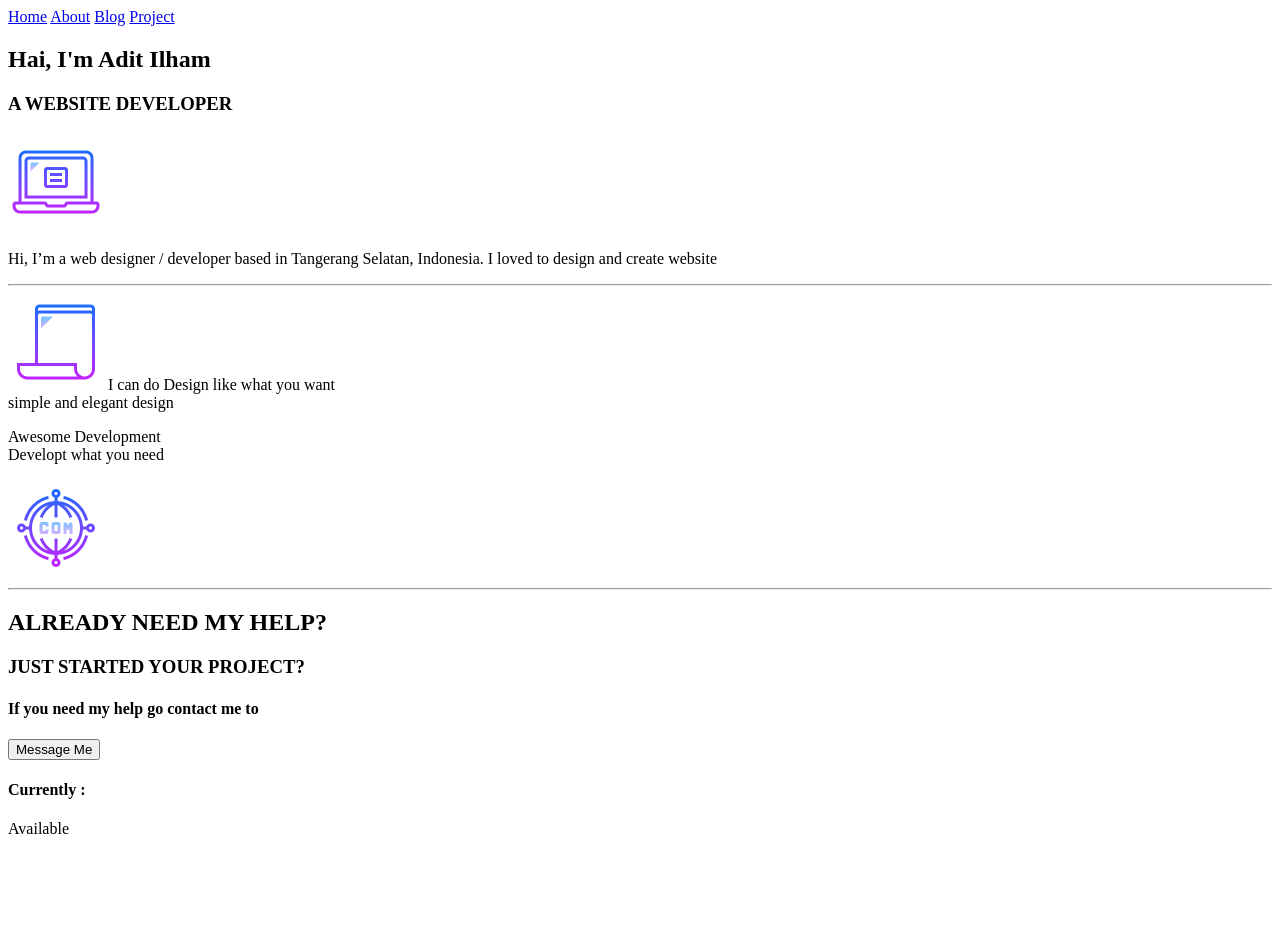
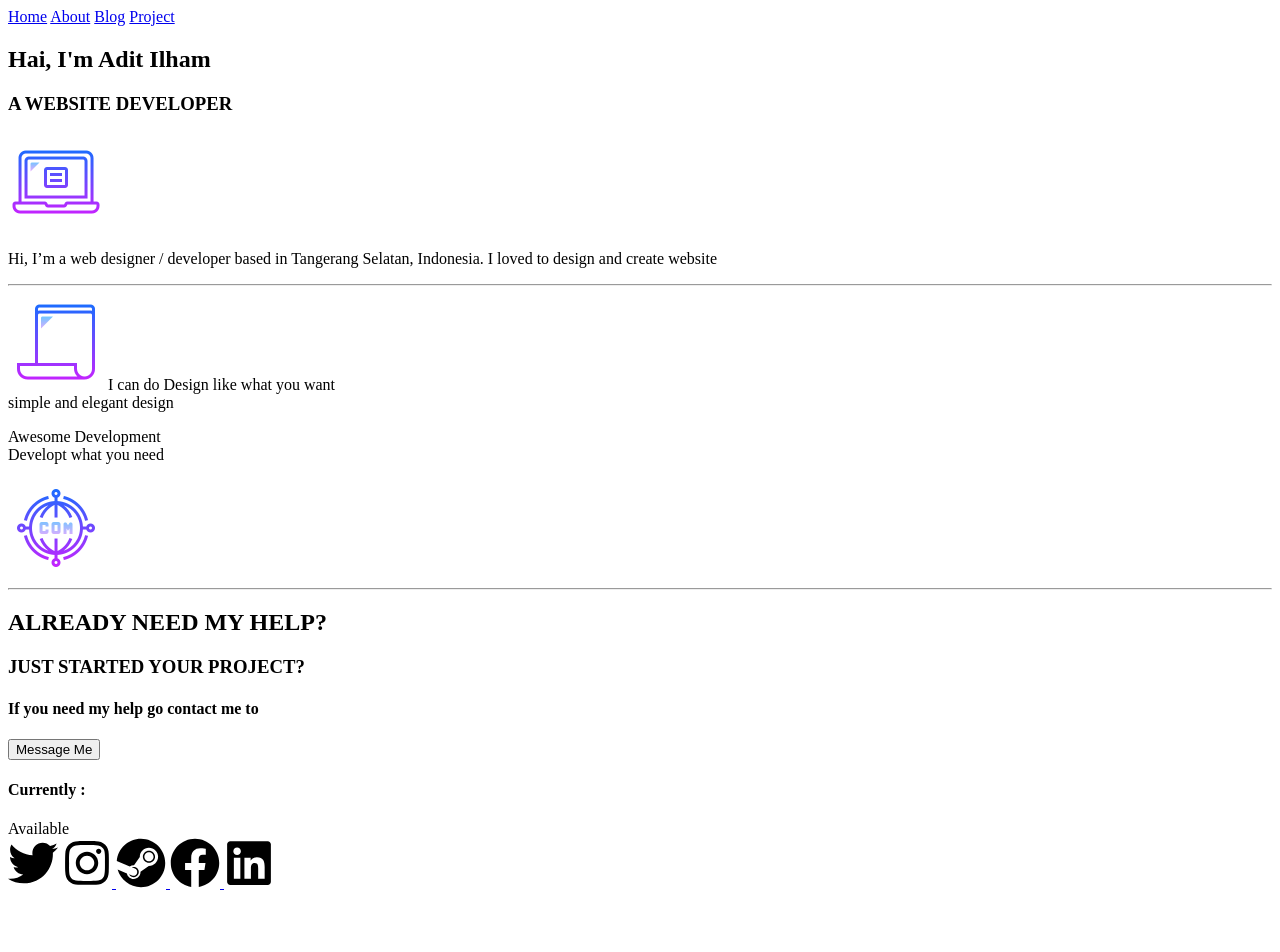
Before and after one commit to aditilham/project-html, a plain HTML site: page index.html in a window 1280 px wide. Shown: the top 952 px of the page. After the commit the page ends 900 px from the top, so only its background shows below. Drawn offline with Linux system fonts and the light colour scheme.

Commit message:
update 5

```diff
--- a/index.html
+++ b/index.html
@@ -47,18 +47,18 @@
         </main>
 
         <footer>
-            <a href="https://twitter.com" target="_blank" img src="./assets/twitter-brands.svg" width="50" height="50"
-            ></a> <img src="./assets/twitter-brands.svg" alt="Logo Twitter">
-            <a href="https://instagram.com/aditilham" target="_blank" img src="./assets/instagram-brands.svg"
+            <a href="https://twitter.com" target="_blank"> <img src="./assets/twitter-brands.svg" width="50" height="50"
+            ></a>
+            <a href="https://instagram.com/aditilham" target="_blank"><img src="./assets/instagram-brands.svg"
                 width="50" height="50">
             </a>
-            <a href="https://steamcommunity.com" target="_blank" img src="./assets/steam-brands.svg" width="50"
+            <a href="https://steamcommunity.com" target="_blank"> <img src="./assets/steam-brands.svg" width="50"
                 height="50">
             </a>
-            <a href="https://facebook.com" target="_blank" img src="./assets/facebook-brands.svg" width="50"
+            <a href="https://facebook.com" target="_blank"> <img src="./assets/facebook-brands.svg" width="50"
                 height="50">
             </a>
-            <a href="https://linkedin.com/adit-ilham" target="_blank" img src="./assets/linkedin-brands.svg"
+            <a href="https://linkedin.com/adit-ilham" target="_blank"> <img src="./assets/linkedin-brands.svg"
                 width="50" height="50">
             </a>
         </footer>
```
